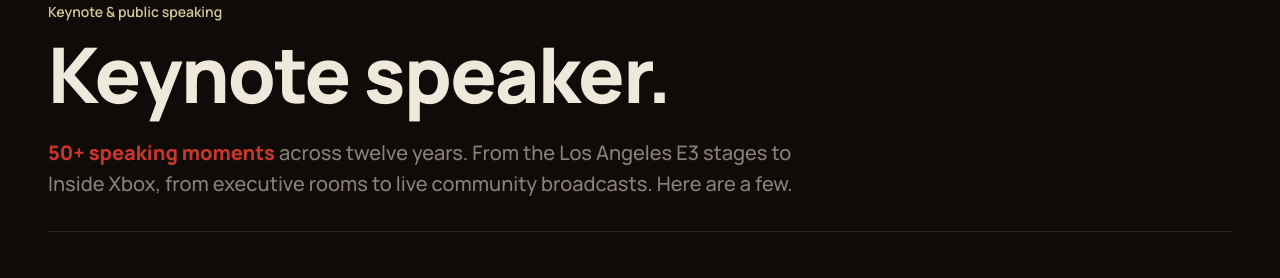
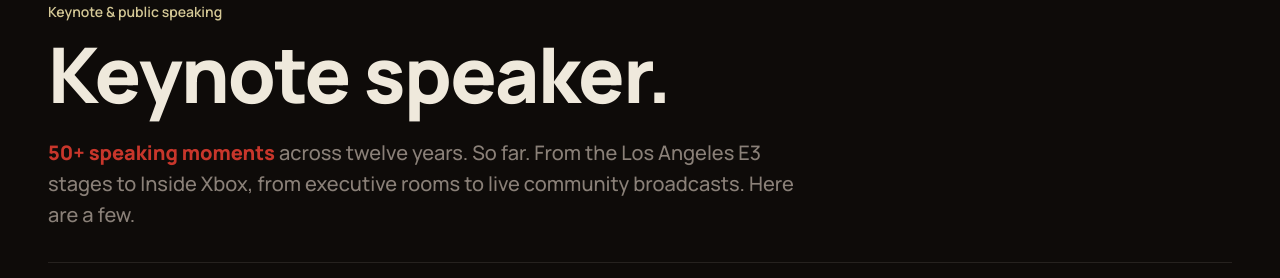
Before and after one commit to lolacolafola/laura-cordrey-site, a React (Vite) app: page /about in a window 1280 px wide. Shown: the part 1740-2018 px from the top of the page. Built offline with nearby package versions, Linux system fonts and the light colour scheme.

Commit message:
about speaking lede: 'twelve years. So far.' — period punch on the implied 'more coming'

```diff
--- a/src/pages/AboutPage.jsx
+++ b/src/pages/AboutPage.jsx
@@ -209,9 +209,9 @@ export default function AboutPage() {
             <span className="marker">Keynote &amp; public speaking</span>
             <h2 className="section-head__title">Keynote speaker.</h2>
             <p className="about-speaking__lede">
-              <mark>50+ speaking moments</mark> across twelve years. From
-              the Los Angeles E3 stages to Inside Xbox, from executive
-              rooms to live community broadcasts. Here are a few.
+              <mark>50+ speaking moments</mark> across twelve years. So
+              far. From the Los Angeles E3 stages to Inside Xbox, from
+              executive rooms to live community broadcasts. Here are a few.
             </p>
           </div>
 
```
